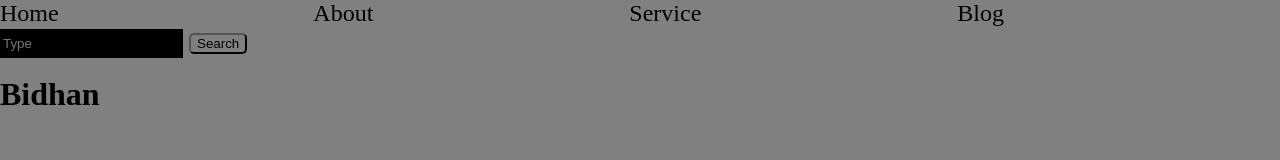
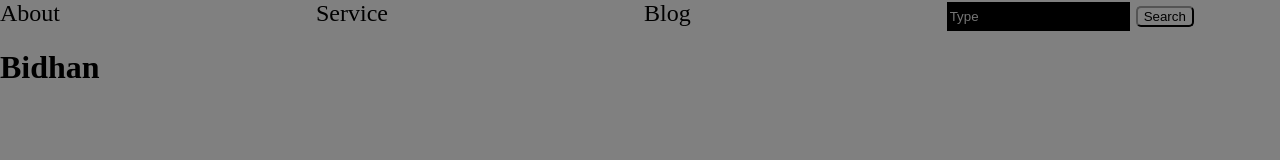
Before and after one commit to cut6167hub/this-my-test-repo, a plain HTML site: page index.html in a window 1280 px wide. Drawn offline with Linux system fonts and the light colour scheme.

Commit message:
this is update

```diff
--- a/index.html
+++ b/index.html
@@ -10,7 +10,7 @@
 
     <nav>
 
-        <a class="na" href="home.html">Home</a>
+        <a class="na" href="home/home>Home</a>
         <a class="na" href="about.html">About</a>
         <a class="na" href="service.html">Service</a>
         <a class="na" href="blog.html">Blog</a>
```
Also changed, not shown: home/home.css (renamed from home.css), home/home.html (renamed from home.html).
